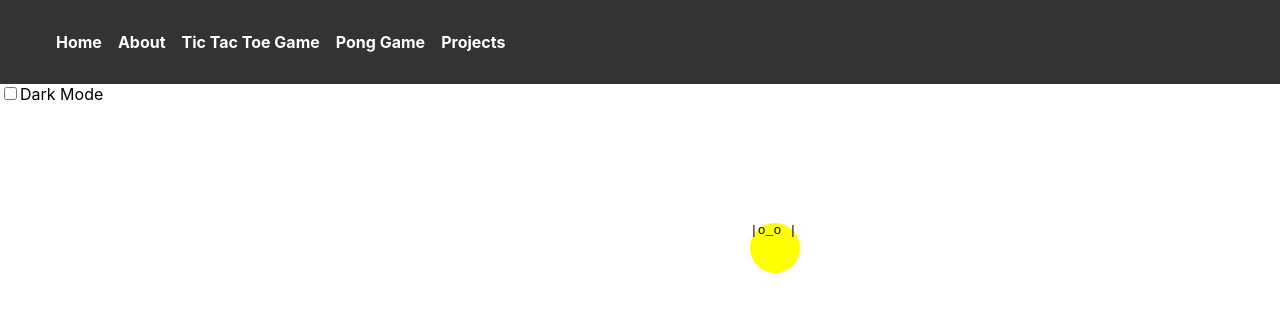
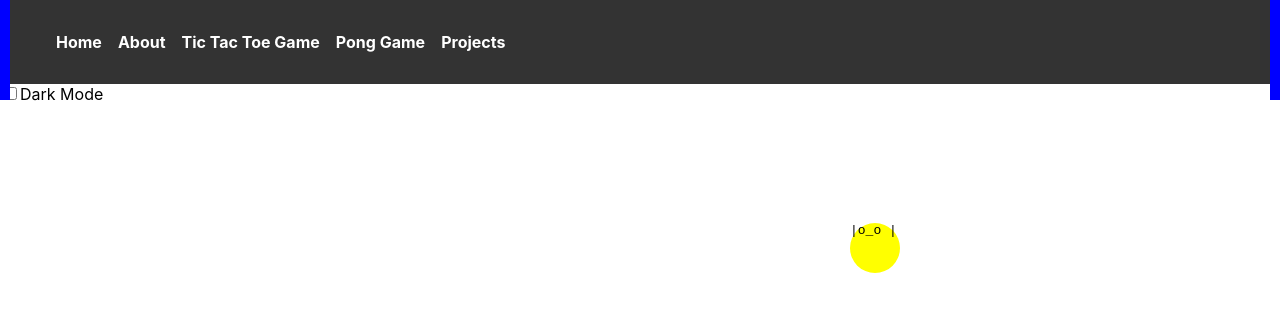
Before and after one commit to lleung030/my-web, a React (Create React App) app: page /pong in a window 1280 px wide. Shown: the top 312 px of the page. Built offline with nearby package versions, Linux system fonts and the light colour scheme.

Commit message:
Added paddles

```diff
--- a/src/components/game/Pong.jsx
+++ b/src/components/game/Pong.jsx
@@ -6,14 +6,19 @@ class Pong extends Component {
     this.state = {
       position: { x: 0, y: 0 },
       direction: { x: 1, y: 1 },
-      ballSize: 50, // Added ball size for better boundary calculations
+      ballSize: 50,
+      paddleSize: 100, // Adjust paddle size
+      paddles: [
+        { x: 0, y: 0 }, // Left paddle initial position
+        { x: window.innerWidth - 10, y: 0 }, // Right paddle initial position
+      ],
     };
   }
 
   componentDidMount() {
     this.intervalId = setInterval(() => {
       this.updateBallPosition();
-    }, 16); // Adjusted interval for smoother animation (60 frames per second)
+    }, 16);
   }
 
   componentWillUnmount() {
@@ -21,13 +26,11 @@ class Pong extends Component {
   }
 
   updateBallPosition = () => {
-    const { position, direction, ballSize } = this.state;
+    const { position, direction, ballSize, paddles } = this.state;
     const { x, y } = position;
 
-    // Set the speed of the ball (you can adjust this value)
     const speed = 5;
 
-    // Calculate the new position based on the current direction and speed
     const newPosition = {
       x: x + direction.x * speed,
       y: y + direction.y * speed,
@@ -35,14 +38,12 @@ class Pong extends Component {
 
     // Check if the ball hits the window boundaries
     if (newPosition.x >= window.innerWidth - ballSize || newPosition.x <= 0) {
-      // Reverse the direction in the x-axis
       this.setState({
         direction: { x: -direction.x, y: direction.y },
       });
     }
 
     if (newPosition.y >= window.innerHeight - ballSize || newPosition.y <= 0) {
-      // Reverse the direction in the y-axis
       this.setState({
         direction: { x: direction.x, y: -direction.y },
       });
@@ -52,25 +53,53 @@ class Pong extends Component {
     this.setState({
       position: newPosition,
     });
+
+    // Check if the ball hits the paddles
+    paddles.forEach((paddle) => {
+      if (
+        newPosition.x >= paddle.x &&
+        newPosition.x <= paddle.x + 10 &&
+        newPosition.y >= paddle.y &&
+        newPosition.y <= paddle.y + this.state.paddleSize
+      ) {
+        this.setState({
+          direction: { x: -direction.x, y: direction.y },
+        });
+      }
+    });
   };
 
   render() {
     const { x, y } = this.state.position;
+    const { paddles, paddleSize } = this.state;
 
     const ballStyle = {
       position: 'absolute',
       top: `${y}px`,
       left: `${x}px`,
-      width: '50px', // Adjust the width
-      height: '50px', // Adjust the height
-      backgroundColor: 'yellow', // You can add other styles as needed
-      borderRadius: '50%', // This makes the div a circle
+      width: '50px',
+      height: '50px',
+      backgroundColor: 'yellow',
+      borderRadius: '50%',
     };
 
     return (
-      <pre style={ballStyle}>
-        |o_o |
-      </pre>
+      <div>
+        <pre style={ballStyle}>|o_o |</pre>
+        {paddles.map((paddle, index) => (
+          <div
+            key={index}
+            style={{
+              position: 'absolute',
+              top: `${paddle.y}px`,
+              left: `${paddle.x}px`,
+              width: '10px',
+              height: `${paddleSize}px`,
+              backgroundColor: 'blue',
+            }}
+          />
+        ))}
+      </div>
     );
   }
 }
```
